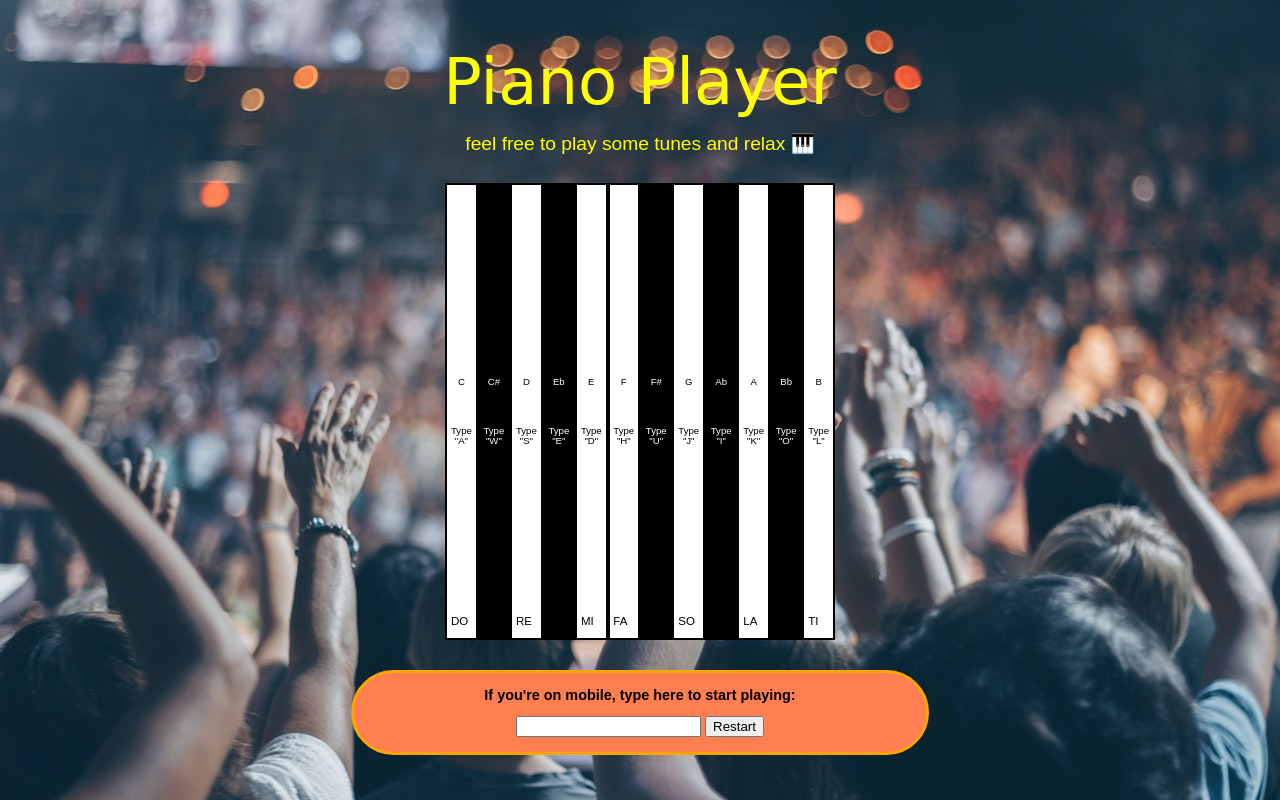
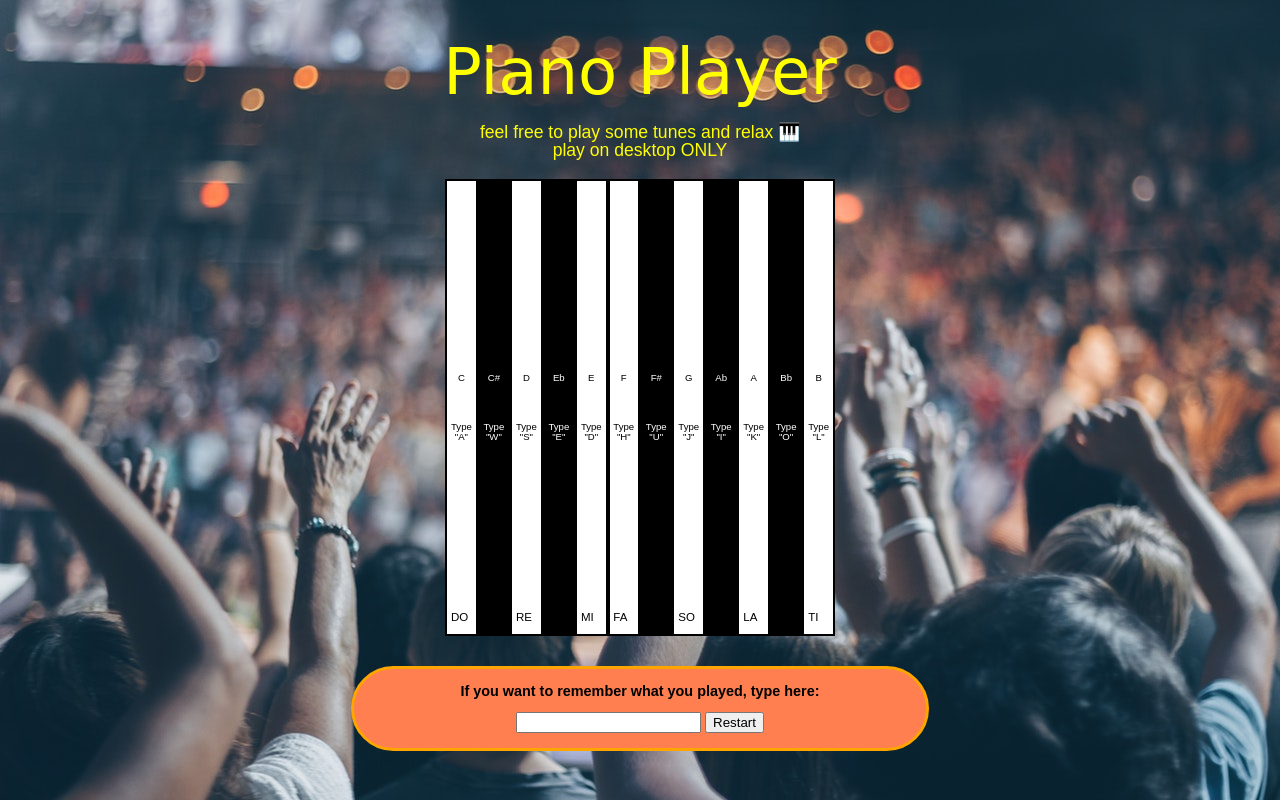
Before and after one commit to chrissythebuilder/PianoKeysProject, a plain HTML site: page index.html in a window 1280 px wide. Drawn offline with Linux system fonts and the light colour scheme; a web font is replaced by a local one.

Commit message:
added feature for users to remember what they played

```diff
--- a/assets/css/style.css
+++ b/assets/css/style.css
@@ -5,6 +5,7 @@
     justify-content: center;
     overflow: auto;
     width: 100%;
+    margin-top: 20px
 }
 
 h1 {
@@ -13,15 +14,14 @@ h1 {
     color: yellow;
     font-size: 400%;
     padding-bottom: 20px;
-    margin-top: 50px
+    margin-top: 40px
 }
 
 h2 {
-    margin-bottom: 30px;
     color: yellow;
     text-align: center;
     font-family: 'Hammersmith One', sans-serif;
-    font-size: 120%
+    font-size: 110%
 }
 
 .keys {
@@ -61,7 +61,7 @@ h2 {
     transform: scale(1.5)
 }
 
-#mobile-view {
+#view {
     background: coral;
     text-align: center;
     color: black;
--- a/index.html
+++ b/index.html
@@ -15,6 +15,7 @@
 <body style = "background-image: url('assets/images/audience.jpeg')">
     <h1> Piano Player </h1>
     <h2> feel free to play some tunes and relax 🎹 </h2>
+    <h2> play on desktop ONLY </h2>
         <div id = "wrapper">
             <div data-key = "65" class = "keys keys-bottom key1">
                 <p class = "note"> C </p> <br />
@@ -86,8 +87,8 @@
         </div>
     </div>
 
-    <div id = "mobile-view">
-        <p> If you're on mobile, type here to start playing: </p> <br />
+    <div id = "view">
+        <p> If you want to remember what you played, type here: </p> <br />
         <input type = "text" id = "note-list">
         <button id = "delete-btn"> Restart </button>
     </div>
```
